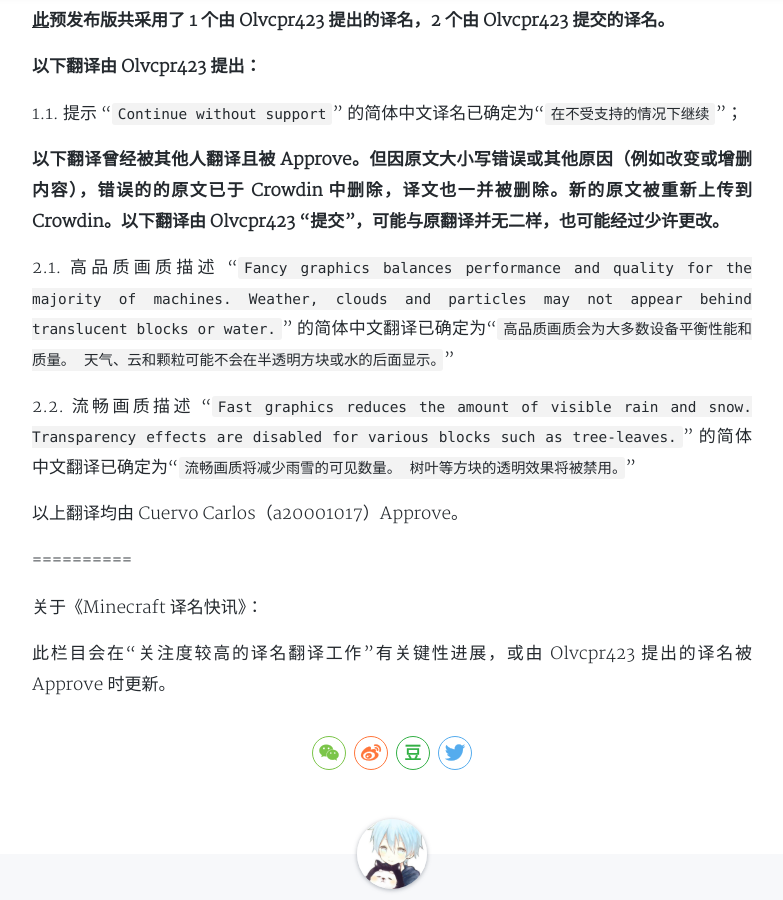
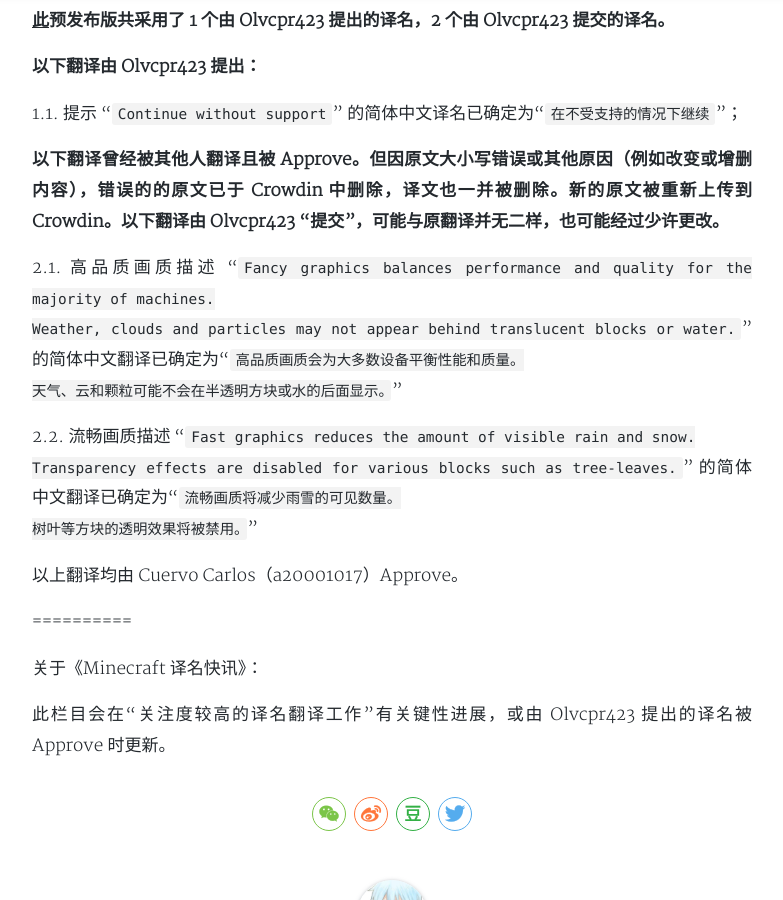
Before and after one commit to Olvcpr423/Olvcpr423.github.io, a Jekyll site: the page built from _posts/2020-06-13-Minecraft 译名快讯（3）.md, in a window 1280 px wide and 900 px high, scrolled down 579 px. Shown: the whole window, without its empty margins (248-1031 px from the left). Built offline with Jekyll 4.4.1, drawn with Linux system fonts in a browser that asks for light colours; nearby versions of some CDN libraries; a style sheet for code colours, icons or effects is not loaded.

```diff
--- a/_posts/2020-06-13-Minecraft 译名快讯（3）.md
+++ b/_posts/2020-06-13-Minecraft 译名快讯（3）.md
@@ -18,12 +18,12 @@ tags: 翻译 Minecraft
 
 <b>以下翻译曾经被其他人翻译且被 Approve。但因原文大小写错误或其他原因（例如改变或增删内容），错误的的原文已于 Crowdin 中删除，译文也一并被删除。新的原文被重新上传到 Crowdin。以下翻译由 Olvcpr423 “提交”，可能与原翻译并无二样，也可能经过少许更改。</b>
 
-2.1. 高品质画质描述 “<code>Fancy graphics balances performance and quality for the majority of machines.
-Weather, clouds and particles may not appear behind translucent blocks or water.</code>” 的简体中文翻译已确定为“<code>高品质画质会为大多数设备平衡性能和质量。
+2.1. 高品质画质描述 “<code>Fancy graphics balances performance and quality for the majority of machines.<br>
+Weather, clouds and particles may not appear behind translucent blocks or water.</code>” 的简体中文翻译已确定为“<code>高品质画质会为大多数设备平衡性能和质量。<br>
 天气、云和颗粒可能不会在半透明方块或水的后面显示。</code>”
 
-2.2. 流畅画质描述 “<code>Fast graphics reduces the amount of visible rain and snow.
-Transparency effects are disabled for various blocks such as tree-leaves.</code>” 的简体中文翻译已确定为“<code>流畅画质将减少雨雪的可见数量。
+2.2. 流畅画质描述 “<code>Fast graphics reduces the amount of visible rain and snow.<br>
+Transparency effects are disabled for various blocks such as tree-leaves.</code>” 的简体中文翻译已确定为“<code>流畅画质将减少雨雪的可见数量。<br>
 树叶等方块的透明效果将被禁用。</code>”
 
 以上翻译均由 Cuervo Carlos（a20001017）Approve。
```
